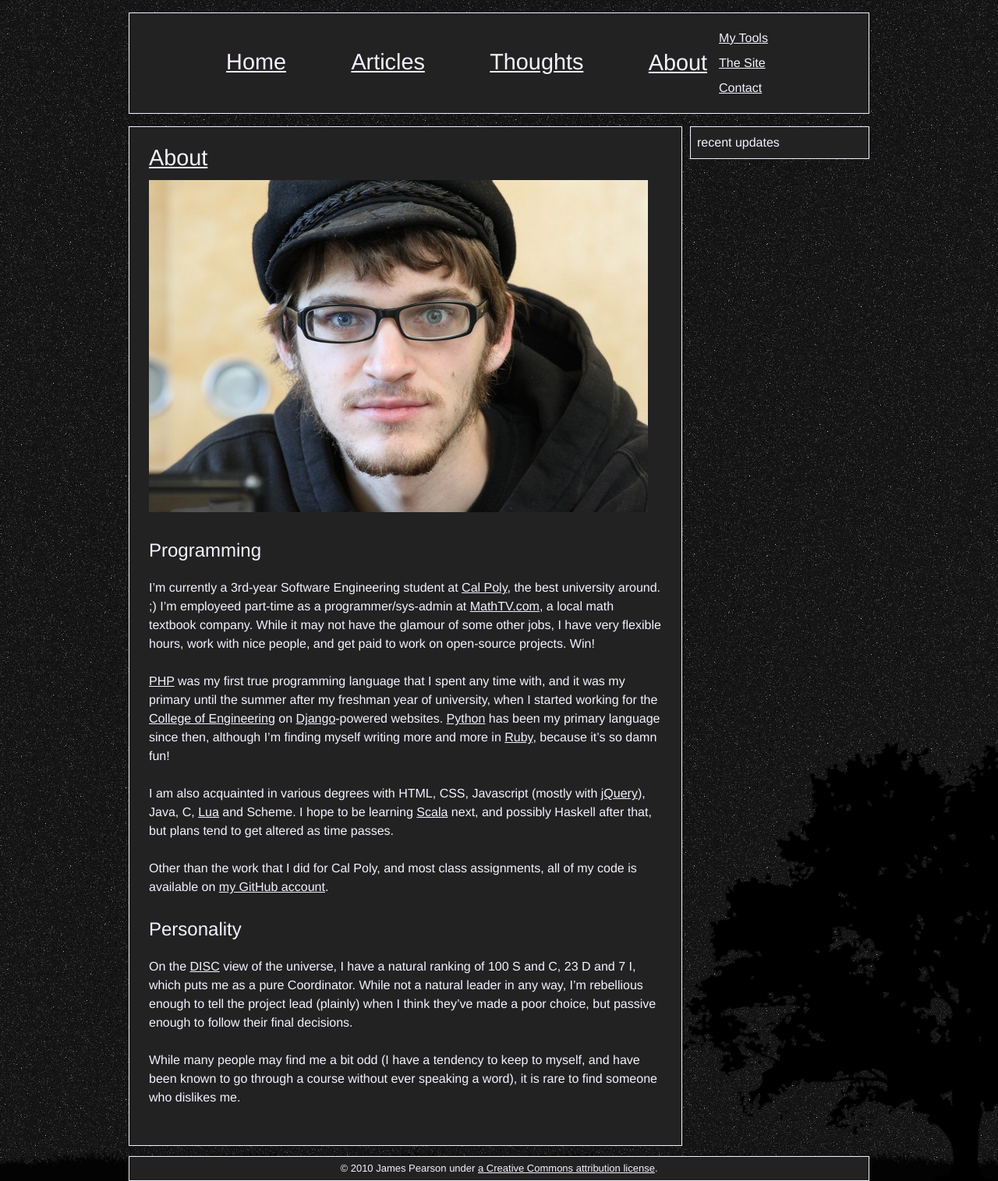
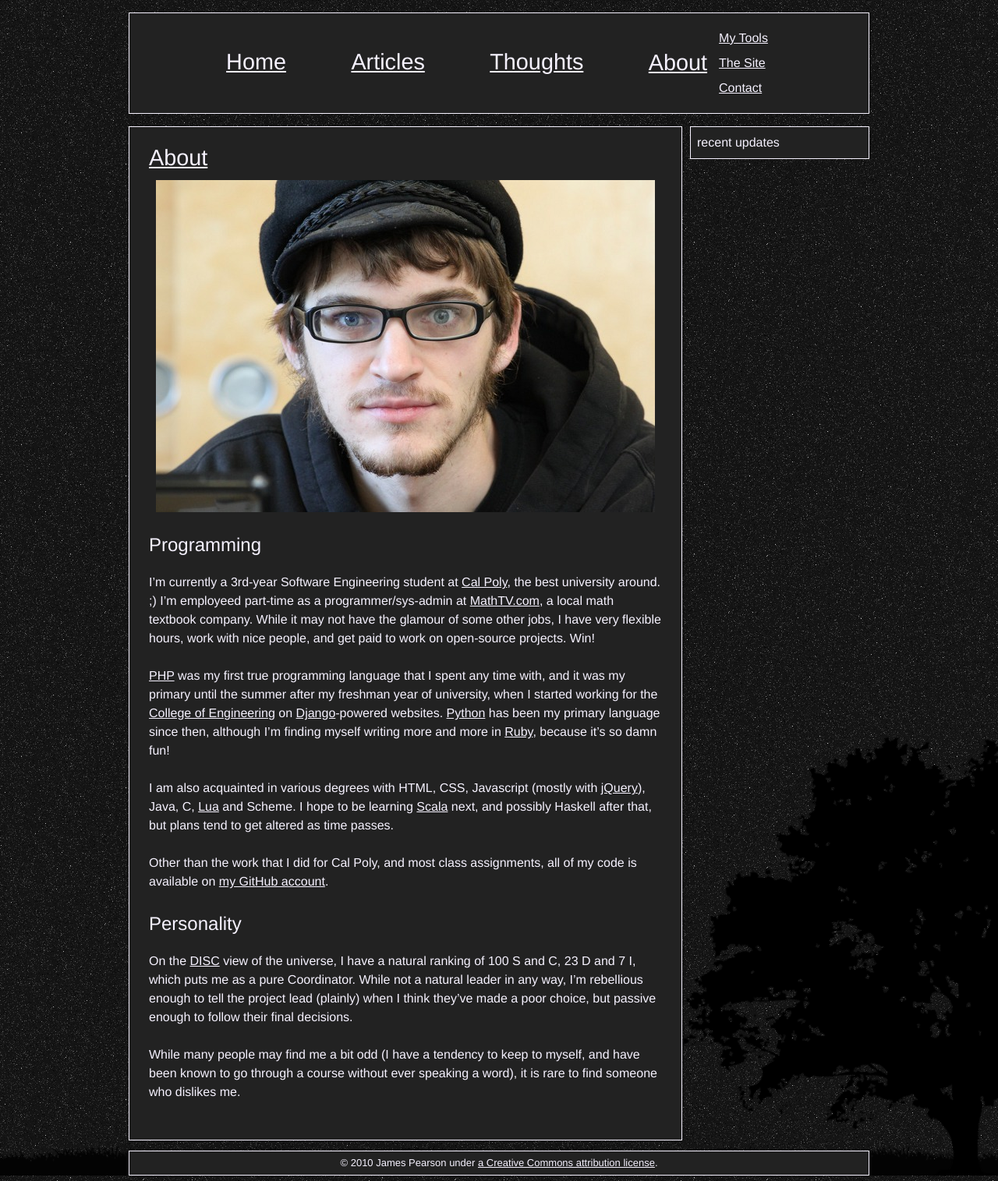
Before and after one commit to xiongchiamiov/xiongchiamiov.github.com, a Jekyll site: the page built from about/me.md, in a window 1280 px wide. Shown: the whole page at 78% size. Built offline with Jekyll 4.4.1, drawn with Linux system fonts in a browser that asks for light colours; Markdown is read by kramdown in place of the engine named in the settings.

Commit message:
align post images in the center for much win

```diff
--- a/media/css/style.css
+++ b/media/css/style.css
@@ -112,6 +112,13 @@ html, body {
 	text-align: center;
 }
 
+#content img {
+	text-align: center;
+	display: block;
+	margin-left: auto;
+	margin-right: auto;
+}
+
 #content dl {
 	border: 1px solid #f6f2ff;
 	padding: 8px;
```
